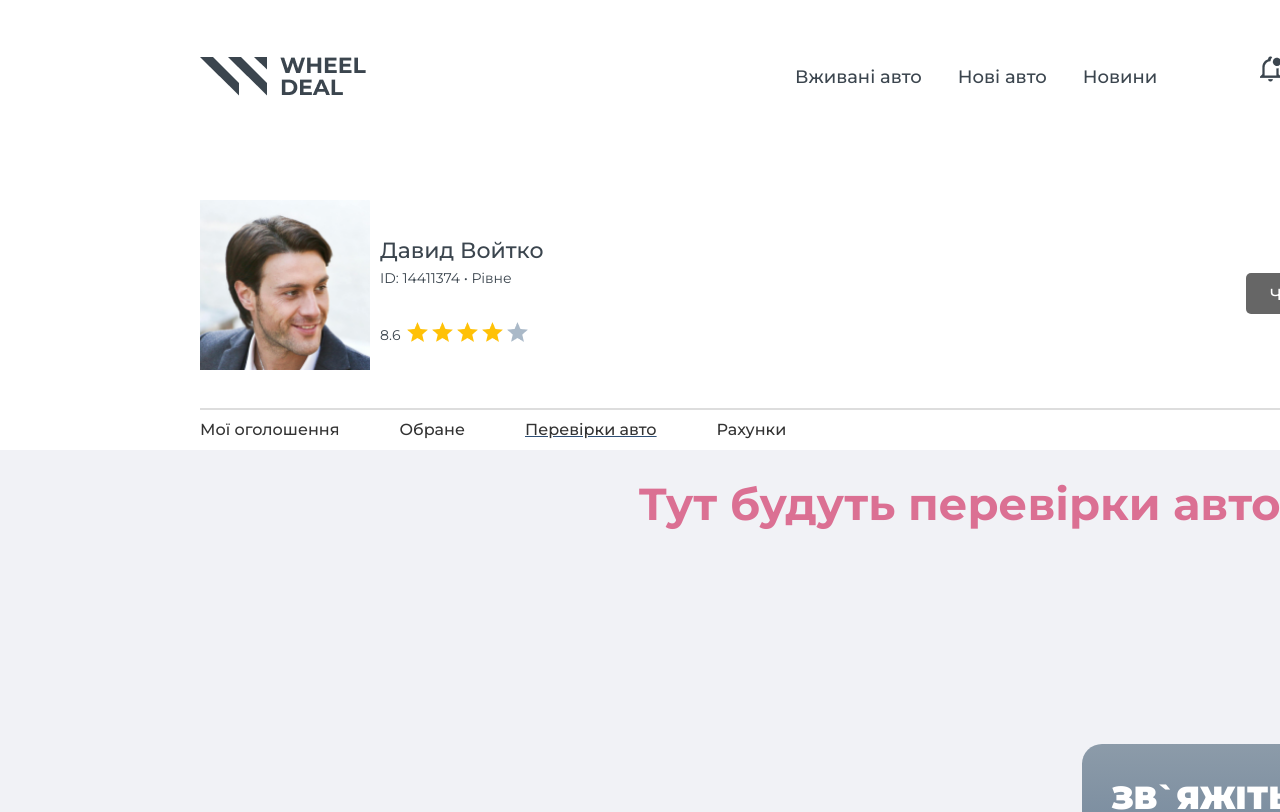
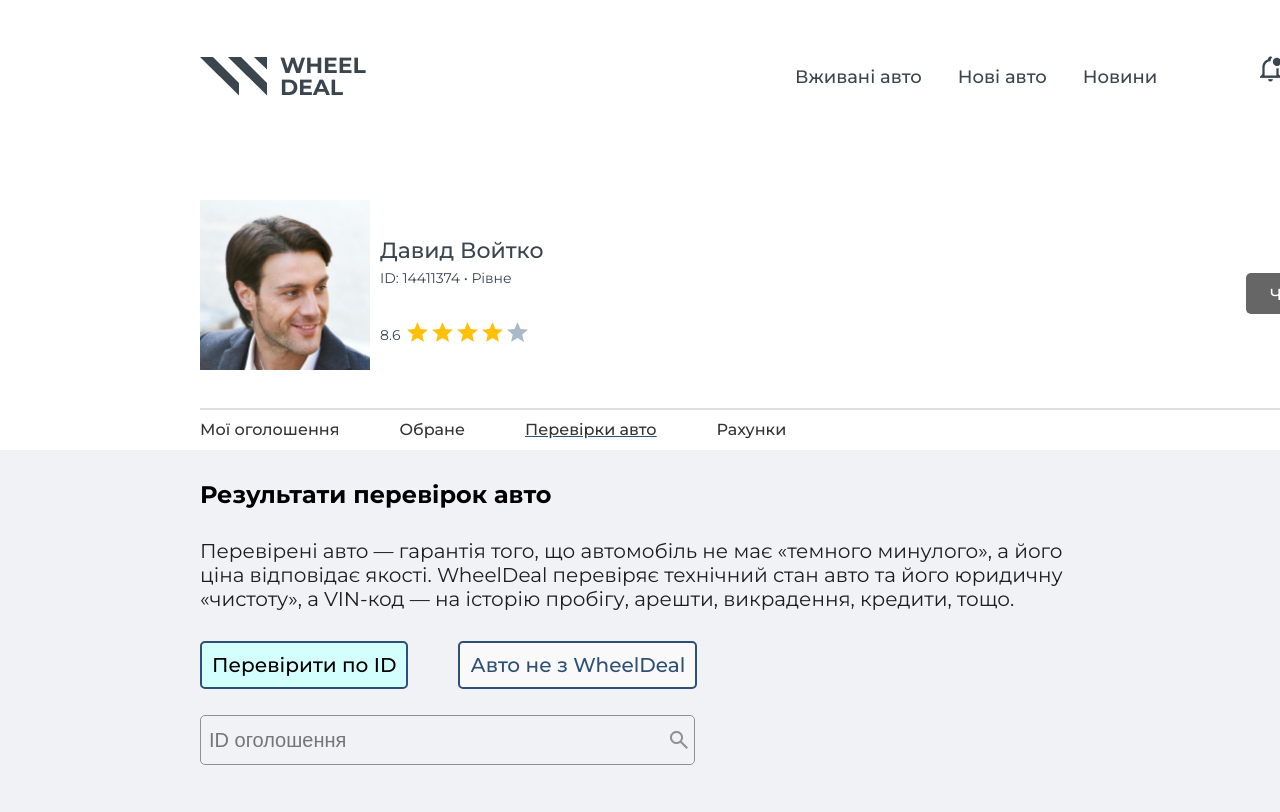
Before and after one commit to lysiuk03/AutoRia_Diplom, a React (Vite) app in the folder my-front/: page /account/auto-check in a window 1280 px wide. Shown: the top 812 px of the page. Built offline with nearby package versions, Linux system fonts and the light colour scheme.

Commit message:
Added AutoCheck component from Figma design

```diff
--- a/my-front/src/pages/AccountPage/AccountPageComponents/AutoCheck/AutoCheck.css
+++ b/my-front/src/pages/AccountPage/AccountPageComponents/AutoCheck/AutoCheck.css
@@ -1,7 +1,80 @@
-.auto-check-container h1{
-    color: palevioletred;
-    padding: 30px;
-    text-align: center;
-    width: 100%;
-    height: 300px;
+@import url('https://fonts.googleapis.com/css2?family=Montserrat:wght@100;300;400;500;700;900&display=swap');
+.auto-check-container {
+    display: flex;
+    flex-direction: column;
+    width: 882px;
+    gap: 10px;
+    margin: 30px 200px 90px 200px;
+    font-family: "Montserrat", sans-serif;
 }
+
+.auto-check-container h3 {
+    font-size: 24px;
+    font-weight: 600;
+    line-height: 29px;
+    color: #000000;
+    margin: 0;
+}
+
+.auto-check-container p {
+    font-size: 20px;
+    font-weight: 400;
+    line-height: 24px;
+}
+
+.check-options {
+    display: flex;
+    gap: 50px;
+    margin-bottom: 16px;
+}
+
+input[type="number"],
+.by-id-btn,
+.not-by-btn{
+    border-radius: 5px;
+    padding: 10px;
+    font-weight: 500;
+    font-size: 20px;
+    line-height: 24px;
+}
+
+.by-id-btn {
+    border: 2px solid #2E4F76;
+    background-color: #D3FFFC;
+}
+.not-by-btn{
+    color: #2E4F76;
+    border: 2px solid #2E4F76;
+}
+
+.by-id-btn:hover,
+.by-id-btn:focus,
+.by-id-btn:active,
+.not-by-btn:hover,
+.not-by-btn:focus,
+.not-by-btn:active {
+    color: inherit;
+    border-color: inherit;
+    outline: none;
+    box-shadow: none;
+}
+
+input[type="number"] {
+    padding: 12px 8px 12px 8px;
+    border-radius: 5px;
+    border: 1px solid #909090;
+    color: #909090;
+    background: url('/images/search.png') no-repeat calc(100% - 3px) center;
+    max-width: 495px;
+
+}
+
+
+input[type="number"]:hover,
+input[type="number"]:focus,
+input[type="number"]:active {
+    color: inherit;
+    border-color: inherit;
+    outline: none;
+    box-shadow: none;
+}
--- a/my-front/src/pages/AccountPage/AccountPageComponents/AutoCheck/AutoCheck.tsx
+++ b/my-front/src/pages/AccountPage/AccountPageComponents/AutoCheck/AutoCheck.tsx
@@ -1,15 +1,43 @@
 // Libraries
-import React from "react";
+import React, { useState } from "react";
 
 // Styles
 import './AutoCheck.css';
 
+const AutoCheck: React.FC = () => {
+    const [adId, setAdId] = useState('');
 
+    const handleInputChange = (e: React.ChangeEvent<HTMLInputElement>) => {
+        setAdId(e.target.value);
+    };
 
-const AutoCheck: React.FC = () => {
+    const handleCheckById = () => {
+        console.log(`Перевірка по ID: ${adId}`);
+    };
+
+    const handleCheckNotWheelDeal = () => {
+        console.log('Перевірка для авто не з WheelDeal');
+    };
+
     return (
         <div className="auto-check-container">
-            <h1>Тут будуть перевірки авто</h1>
+            <h3>Результати перевірок авто</h3>
+            <p>
+                Перевірені авто — гарантія того, що автомобіль не має «темного минулого»,
+                а його ціна відповідає якості. WheelDeal перевіряє технічний стан авто
+                та його юридичну «чистоту», а VIN-код — на історію пробігу, арешти,
+                викрадення, кредити, тощо.
+            </p>
+            <div className="check-options">
+                <button onClick={handleCheckById} className="by-id-btn">Перевірити по ID</button>
+                <button onClick={handleCheckNotWheelDeal} className="not-by-btn">Авто не з WheelDeal</button>
+            </div>
+            <input
+                type="number"
+                placeholder="ID оголошення"
+                value={adId}
+                onChange={handleInputChange}
+            />
         </div>
     );
 };
```
Also changed, not shown: my-front/public/images/search.png (added).
